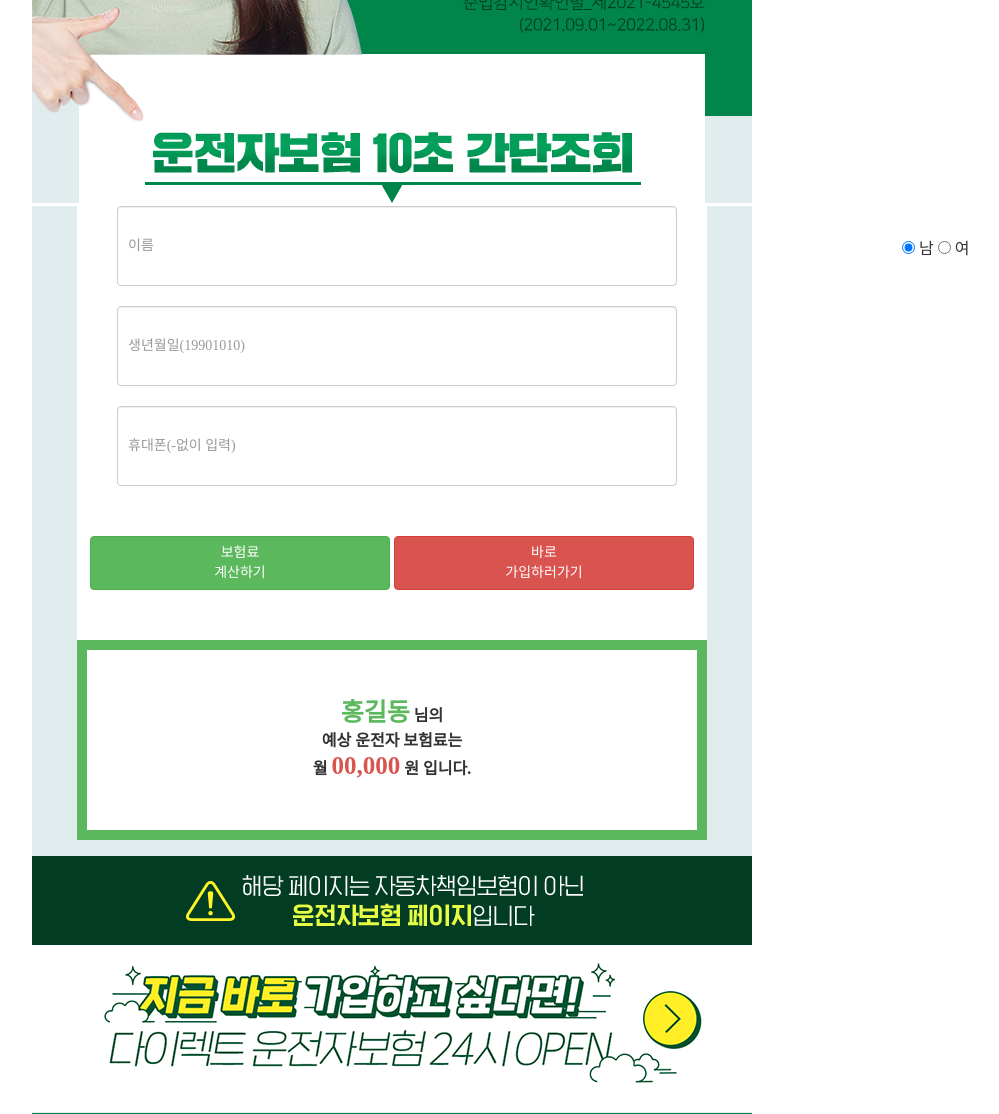
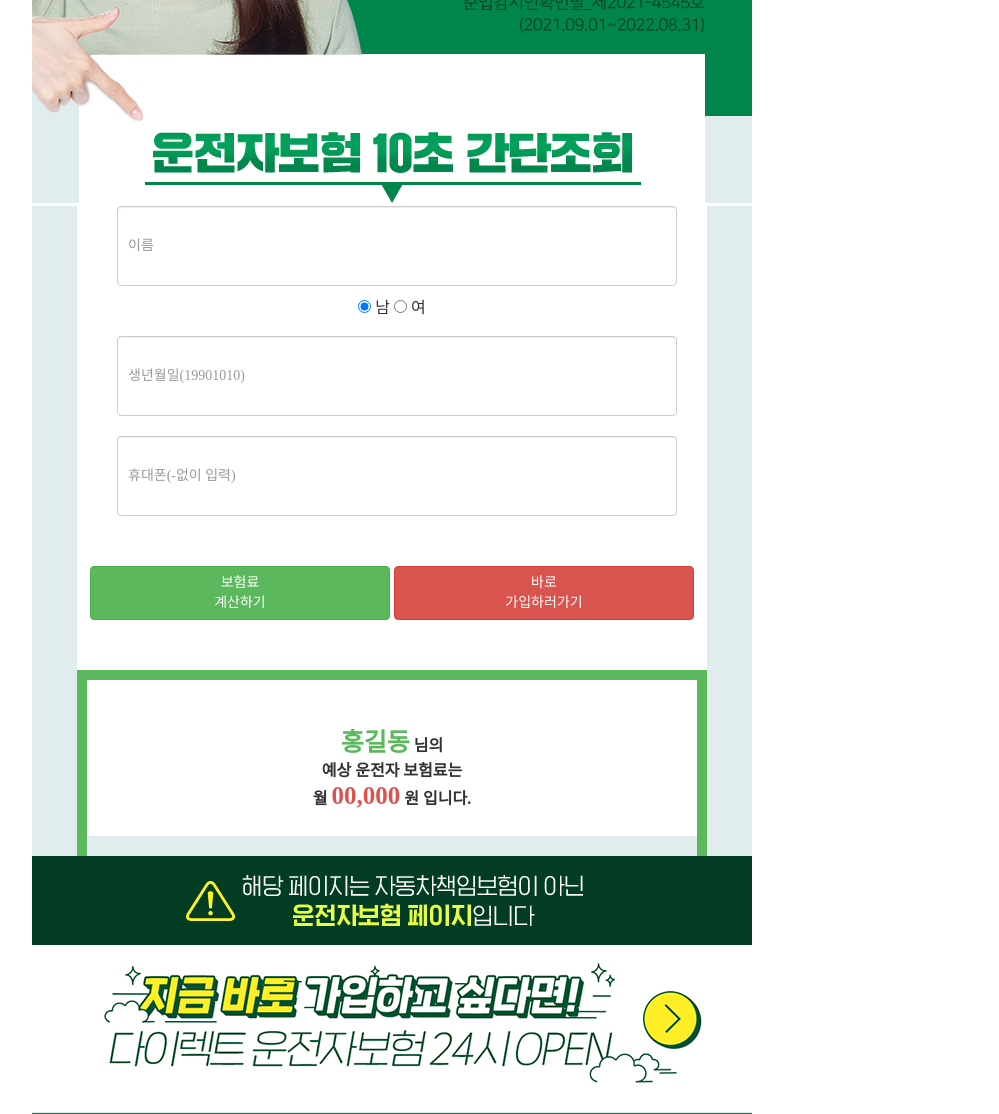
Before and after one commit to minho0324/directInsurance, a Java web app: page / in a window 1280 px wide. Shown: the part 643-1757 px from the top of the page, without its empty margins (248-1247 px from the left). Run offline with Spring Boot 4, a stand-in JSP engine, Linux system fonts and the light colour scheme; the project's own start-up code is not run, and a stand-in starts its controllers and pages.

Commit message:
최종 오류 수정 완료

```diff
--- a/directClone/src/main/webapp/WEB-INF/views/index.jsp
+++ b/directClone/src/main/webapp/WEB-INF/views/index.jsp
@@ -10,7 +10,9 @@
 <link rel="stylesheet" href="https://maxcdn.bootstrapcdn.com/bootstrap/3.3.2/css/bootstrap.min.css">
 
 <script src="http://code.jquery.com/jquery-latest.js"></script>
-<style>
+<style type="text/css">
+
+
 
 	html, body, div, span, applet, object, iframe,
 	h1, h2, h3, h4, h5, h6, p, blockquote, pre,
@@ -190,6 +192,13 @@
 		text-align:center;
 		margin: 0 auto;
 	}
+
+	.formBox3_inner {
+	}
+
+	.gender {
+		padding-top:10px;
+	}
 	#customerNm {
 		padding: 10px 10px;
 		width: 560px;
@@ -210,11 +219,6 @@
 		width: 560px;
 		margin-left:40px;
 		height: 80px;
-	}
-	.gender {
-		position:absolute;
-		top:880px;
-		left: 1150px;
 	}
 
 	.btns {
@@ -415,7 +419,9 @@
 											<div class="formBox1">
 												<div class="formBox2">
 													<div class="formBox3 form-group">
-														<input class="form-control" type="text" id="customerNm" name="customerNm" placeholder="이름">
+														<div class="formBox3_inner">
+															<input class="form-control" type="text" id="customerNm" name="customerNm" placeholder="이름">
+														</div>
 														<div class="gender">
 															<input type="radio" name="gender" id="male" class="genderBox" value="1" checked>
 															<label class="genderlabel">남</label>
@@ -1819,6 +1825,31 @@
 				$('.popup_1').show();
 			}
 		})
+
+		//생년월일 정규식
+		verifyDob = function() {
+			var birthVal = $('#customerBirthDay').val();
+			var regExp = /^(19[0-9][0-9]|20\d{2})(0[0-9]|1[0-2])(0[1-9]|[1-2][0-9]|3[0-1])$/;
+			if(birthVal.match(regExp) != null) {
+
+			}else {
+				alert('생년월일을 올바르게 입력하세요!');
+				$('#customerBirthDay').focus();
+			}
+		}
+
+		//전화번호 정규식
+		verifyPhone = function() {
+			var phoneVal = $('#customerPhone').val();
+			var regExp = /(^02.{0}|^01.{1}|[0-9]{3})([0-9]+)([0-9]{4})/;
+			if(phoneVal.match(regExp) != null) {
+
+			}else {
+				alert('올바른 전화번호가 아닙니다!');
+				$('#customerPhone').focus();
+			}
+		}
+
 		$('#btn02').click(function() {
 			location.href="<c:url value='/direct/details1' />";
 		})
--- a/directClone/src/main/webapp/WEB-INF/views/payment.jsp
+++ b/directClone/src/main/webapp/WEB-INF/views/payment.jsp
@@ -180,7 +180,11 @@
 		})
 
 		$('.next').click(function () {
-			alert("결제완료!");
+			if(($('#card1').val() != '' && $('#card2').val() != '' && $('#card3').val() != '' && $('#card4').val() != '') || $('#bank_num').val() != '') {
+				alert('알맞은 결제정보를 입력하세요!');
+			}else {
+				alert("결제완료!");
+			}
 		})
 
 		$('.chkCard').on("click", function() {
--- a/directClone/src/main/webapp/resources/css/index.css
+++ b/directClone/src/main/webapp/resources/css/index.css
@@ -201,7 +201,6 @@
 		height: 80px;
 	}
 	.gender {
-		position:absolute;
 		top:880px;
 		left: 1150px;
 	}
```
